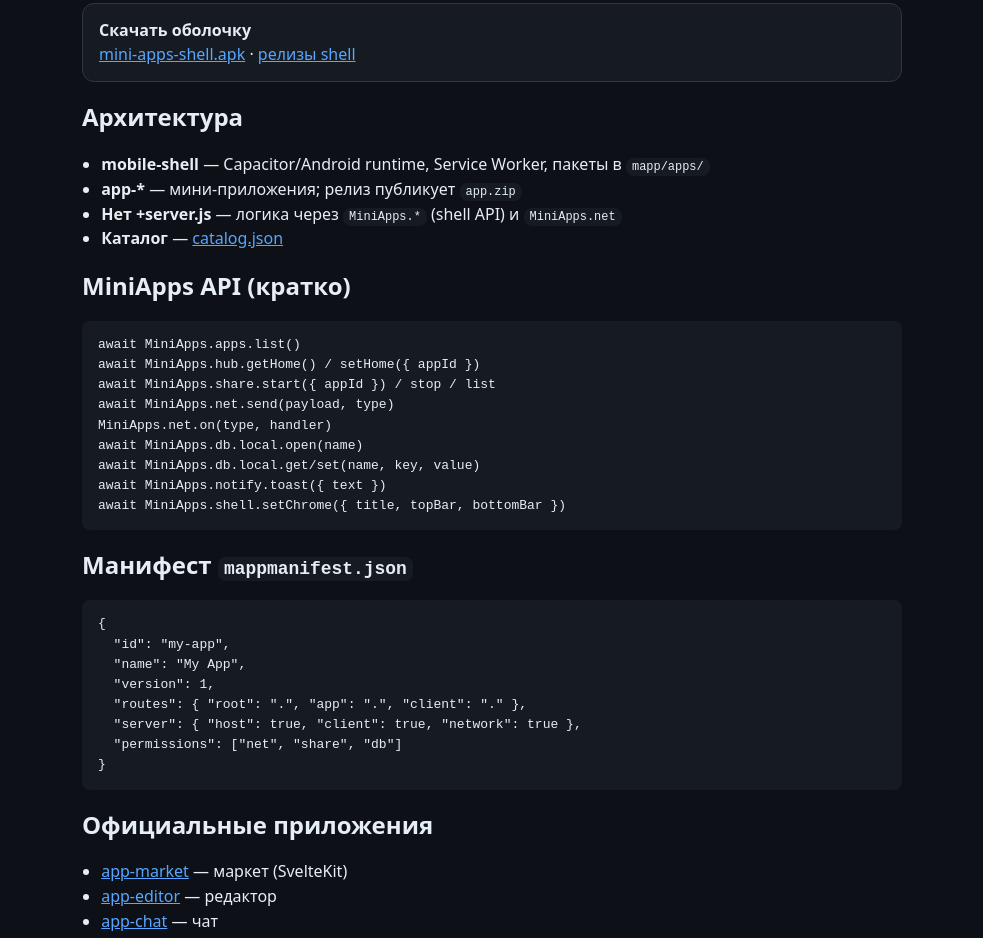
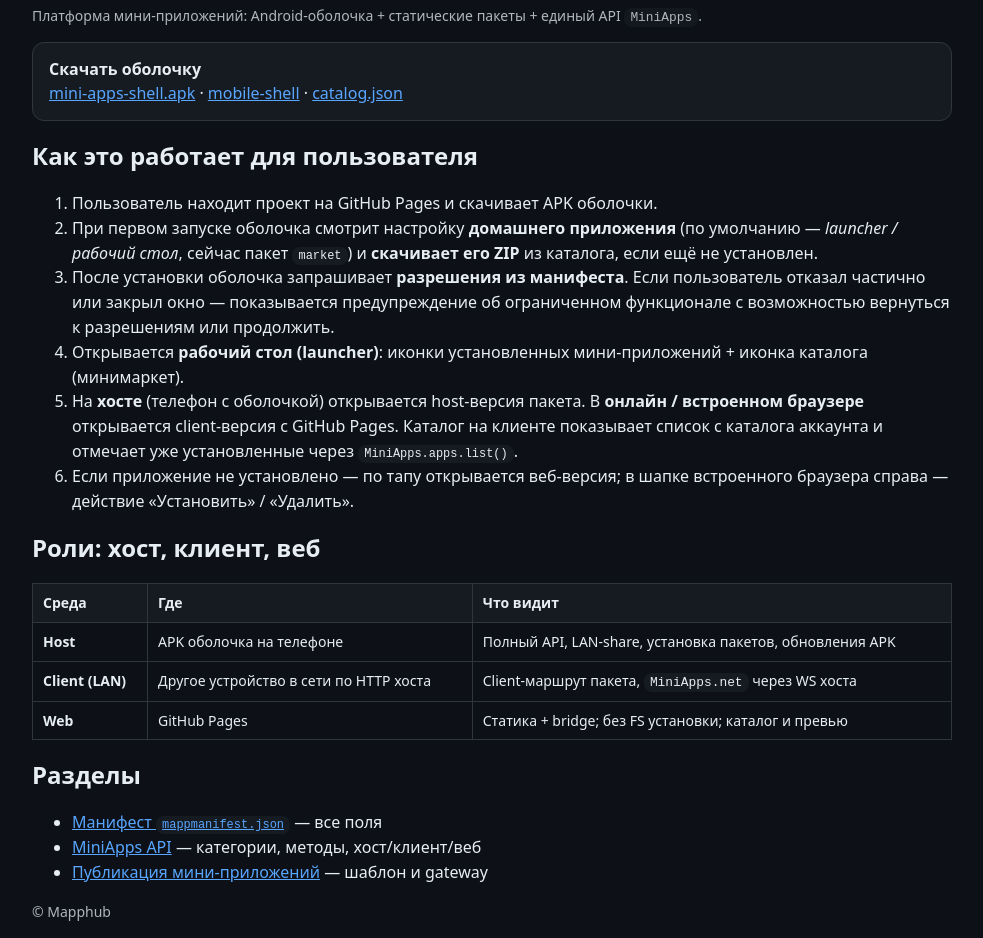
Before and after one commit to mapphub/mapphub.github.io, a plain HTML site: page docs/index.html in a window 1280 px wide. Shown: the part 140-1078 px from the top of the page, without its empty margins (148-1131 px from the left). Drawn offline with Linux system fonts and the light colour scheme.

Commit message:
docs: detailed manifest + MiniApps API + product flow + publisher guide

```diff
--- /dev/null
+++ b/docs/docs.css
@@ -0,0 +1,47 @@
+:root { color-scheme: dark light; }
+body {
+  font-family: system-ui, sans-serif;
+  max-width: 920px;
+  margin: 0 auto;
+  padding: 24px;
+  line-height: 1.55;
+  background: #0d1117;
+  color: #e6edf3;
+}
+a { color: #58a6ff; }
+code, pre { background: #161b22; border-radius: 8px; }
+code { padding: 2px 6px; font-size: 0.92em; }
+pre { padding: 14px 16px; overflow: auto; }
+h1, h2, h3 { line-height: 1.25; }
+.muted { opacity: 0.75; font-size: 14px; }
+.card {
+  border: 1px solid #30363d;
+  border-radius: 12px;
+  padding: 14px 16px;
+  margin: 12px 0;
+  background: #161b22;
+}
+table {
+  width: 100%;
+  border-collapse: collapse;
+  font-size: 14px;
+  margin: 12px 0 20px;
+}
+th, td {
+  border: 1px solid #30363d;
+  padding: 8px 10px;
+  text-align: left;
+  vertical-align: top;
+}
+th { background: #161b22; }
+.nav {
+  display: flex;
+  flex-wrap: wrap;
+  gap: 12px;
+  margin-bottom: 20px;
+  padding-bottom: 12px;
+  border-bottom: 1px solid #30363d;
+}
+.ok { color: #3fb950; }
+.lim { color: #d29922; }
+.no { color: #f85149; }
--- a/docs/index.html
+++ b/docs/index.html
@@ -4,74 +4,52 @@
   <meta charset="utf-8"/>
   <meta name="viewport" content="width=device-width,initial-scale=1"/>
   <title>Mapphub — документация</title>
-  <style>
-    :root { color-scheme: dark light; }
-    body { font-family: system-ui, sans-serif; max-width: 820px; margin: 0 auto; padding: 24px; line-height: 1.55;
-      background: #0d1117; color: #e6edf3; }
-    a { color: #58a6ff; }
-    code, pre { background: #161b22; border-radius: 8px; }
-    code { padding: 2px 6px; font-size: 0.92em; }
-    pre { padding: 14px 16px; overflow: auto; }
-    h1,h2,h3 { line-height: 1.25; }
-    .muted { opacity: .75; font-size: 14px; }
-    .card { border: 1px solid #30363d; border-radius: 12px; padding: 14px 16px; margin: 12px 0; background: #161b22; }
-    ul { padding-left: 1.2rem; }
-  </style>
+  <link rel="stylesheet" href="./docs.css"/>
 </head>
 <body>
+  <nav class="nav">
+    <a href="./">Обзор</a>
+    <a href="./manifest.html">Манифест</a>
+    <a href="./api.html">MiniApps API</a>
+    <a href="./publish.html">Публикация</a>
+  </nav>
+
   <h1>Mapphub</h1>
-  <p class="muted">Платформа мини-приложений: Android-оболочка + статические пакеты + MiniApps API.</p>
+  <p class="muted">Платформа мини-приложений: Android-оболочка + статические пакеты + единый API <code>MiniApps</code>.</p>
 
   <div class="card">
     <strong>Скачать оболочку</strong><br/>
     <a href="https://mapphub.github.io/downloads/mini-apps-shell.apk">mini-apps-shell.apk</a>
-    · <a href="https://github.com/mapphub/mobile-shell/releases">релизы shell</a>
+    · <a href="https://github.com/mapphub/mobile-shell">mobile-shell</a>
+    · <a href="https://mapphub.github.io/catalog.json">catalog.json</a>
   </div>
 
-  <h2>Архитектура</h2>
+  <h2>Как это работает для пользователя</h2>
+  <ol>
+    <li>Пользователь находит проект на GitHub Pages и скачивает APK оболочки.</li>
+    <li>При первом запуске оболочка смотрит настройку <strong>домашнего приложения</strong> (по умолчанию — <em>launcher / рабочий стол</em>, сейчас пакет <code>market</code>) и <strong>скачивает его ZIP</strong> из каталога, если ещё не установлен.</li>
+    <li>После установки оболочка запрашивает <strong>разрешения из манифеста</strong>. Если пользователь отказал частично или закрыл окно — показывается предупреждение об ограниченном функционале с возможностью вернуться к разрешениям или продолжить.</li>
+    <li>Открывается <strong>рабочий стол (launcher)</strong>: иконки установленных мини-приложений + иконка каталога (минимаркет).</li>
+    <li>На <strong>хосте</strong> (телефон с оболочкой) открывается host-версия пакета. В <strong>онлайн / встроенном браузере</strong> открывается client-версия с GitHub Pages. Каталог на клиенте показывает список с каталога аккаунта и отмечает уже установленные через <code>MiniApps.apps.list()</code>.</li>
+    <li>Если приложение не установлено — по тапу открывается веб-версия; в шапке встроенного браузера справа — действие «Установить» / «Удалить».</li>
+  </ol>
+
+  <h2>Роли: хост, клиент, веб</h2>
+  <table>
+    <thead><tr><th>Среда</th><th>Где</th><th>Что видит</th></tr></thead>
+    <tbody>
+      <tr><td><b>Host</b></td><td>APK оболочка на телефоне</td><td>Полный API, LAN-share, установка пакетов, обновления APK</td></tr>
+      <tr><td><b>Client (LAN)</b></td><td>Другое устройство в сети по HTTP хоста</td><td>Client-маршрут пакета, <code>MiniApps.net</code> через WS хоста</td></tr>
+      <tr><td><b>Web</b></td><td>GitHub Pages</td><td>Статика + bridge; без FS установки; каталог и превью</td></tr>
+    </tbody>
+  </table>
+
+  <h2>Разделы</h2>
   <ul>
-    <li><b>mobile-shell</b> — Capacitor/Android runtime, Service Worker, пакеты в <code>mapp/apps/</code></li>
-    <li><b>app-*</b> — мини-приложения; релиз публикует <code>app.zip</code></li>
-    <li><b>Нет +server.js</b> — логика через <code>MiniApps.*</code> (shell API) и <code>MiniApps.net</code></li>
-    <li><b>Каталог</b> — <a href="https://mapphub.github.io/catalog.json">catalog.json</a></li>
+    <li><a href="./manifest.html">Манифест <code>mappmanifest.json</code></a> — все поля</li>
+    <li><a href="./api.html">MiniApps API</a> — категории, методы, хост/клиент/веб</li>
+    <li><a href="./publish.html">Публикация мини-приложений</a> — шаблон и gateway</li>
   </ul>
-
-  <h2>MiniApps API (кратко)</h2>
-  <pre>await MiniApps.apps.list()
-await MiniApps.hub.getHome() / setHome({ appId })
-await MiniApps.share.start({ appId }) / stop / list
-await MiniApps.net.send(payload, type)
-MiniApps.net.on(type, handler)
-await MiniApps.db.local.open(name)
-await MiniApps.db.local.get/set(name, key, value)
-await MiniApps.notify.toast({ text })
-await MiniApps.shell.setChrome({ title, topBar, bottomBar })</pre>
-
-  <h2>Манифест <code>mappmanifest.json</code></h2>
-  <pre>{
-  "id": "my-app",
-  "name": "My App",
-  "version": 1,
-  "routes": { "root": ".", "app": ".", "client": "." },
-  "server": { "host": true, "client": true, "network": true },
-  "permissions": ["net", "share", "db"]
-}</pre>
-
-  <h2>Официальные приложения</h2>
-  <ul>
-    <li><a href="https://github.com/mapphub/app-market">app-market</a> — маркет (SvelteKit)</li>
-    <li><a href="https://github.com/mapphub/app-editor">app-editor</a> — редактор</li>
-    <li><a href="https://github.com/mapphub/app-chat">app-chat</a> — чат</li>
-    <li><a href="https://github.com/mapphub/app-fileshare">app-fileshare</a> — обмен файлами</li>
-    <li><a href="https://github.com/mapphub/app-slides">app-slides</a> — презентация</li>
-  </ul>
-  <p>Установка: ZIP из <code>packageUrl</code> в catalog (Release <code>app.zip</code> или <code>/packages/*.zip</code>).</p>
-
-  <h2>Шаблон</h2>
-  <p><a href="https://github.com/mapphub/mapp-template">mapp-template</a> — стартовая точка для разработчиков.</p>
-
-  <h2>Обновления оболочки</h2>
-  <p><a href="https://mapphub.github.io/update.json">update.json</a></p>
 
   <p class="muted">© Mapphub</p>
 </body>
```
Also changed, not shown: docs/manifest.html (added, +93 -0 lines).
